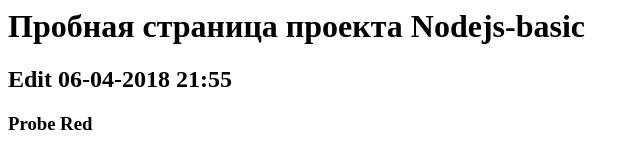
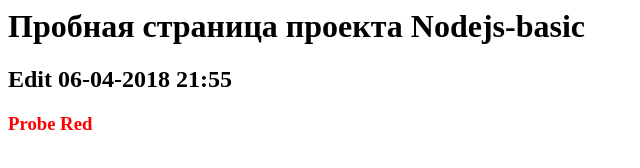
Before and after one commit to marat-landed/nodejs-basic, a website: page public/index.html in a window 1280 px wide. Shown: the whole page, without its empty margins (0-640 px from the left). Drawn offline with Linux system fonts and the light colour scheme.

Commit message:
06-04-18 21:55

```diff
--- a/public/index.html
+++ b/public/index.html
@@ -4,6 +4,6 @@
 <body>
   <h1>Пробная страница проекта Nodejs-basic</h1>
   <h2>Edit 06-04-2018 21:55</h2>
-  <h3>Probe Red</h3>
+  <h3 style="color:red">Probe Red</h3>
 </body>
 </html>
```
